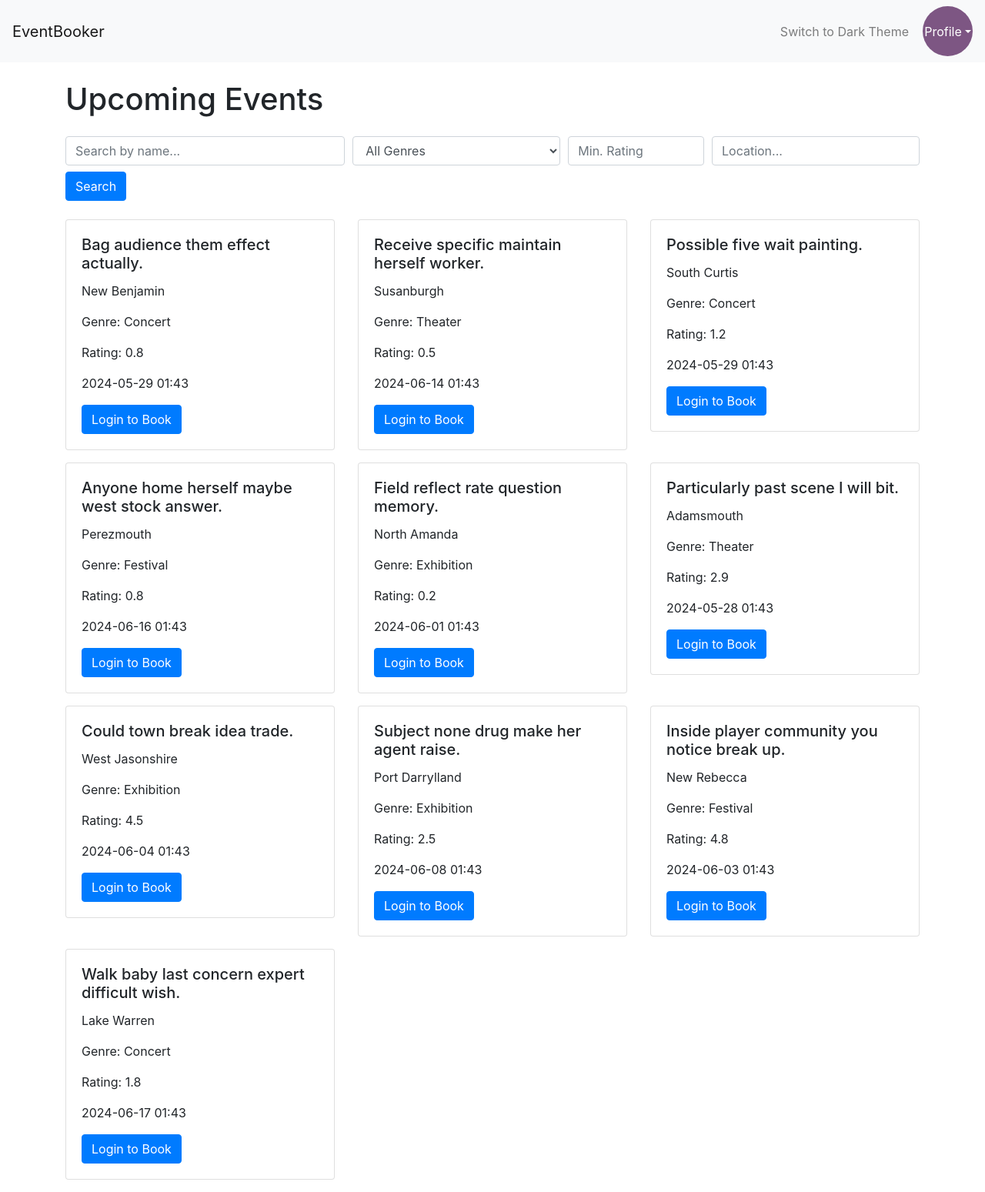
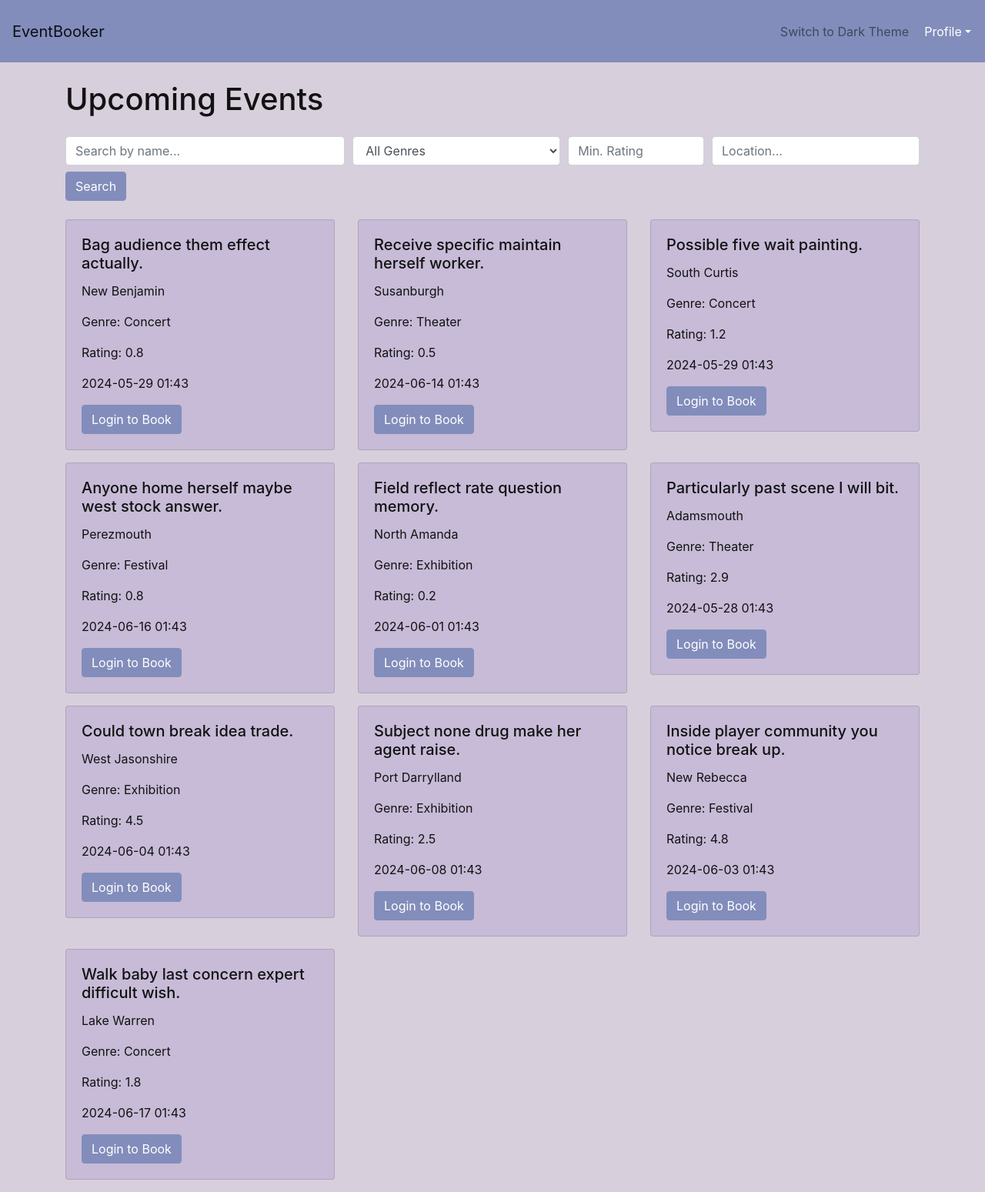
Before and after one commit to KuznetsovaPolina/Project, a Flask app: page / in a window 1280 px wide. Shown: the whole page at 77% size. Run offline with Flask 2, Linux system fonts and the light colour scheme; data comes from the database, SQL or seed files in the repository; both versions use the stored data as it was after the commit; some libraries are stand-ins or nearby versions.

Commit message:
improving the design, creating a personal account, increasing convenience

```diff
--- a/app/routes.py
+++ b/app/routes.py
@@ -26,7 +26,8 @@ def home() -> str:
         events = preferred_events + other_events
     else:
         events = Event.query.all()
-    return render_template('home.html', events=events)
+    current_theme = request.cookies.get('theme', 'light')  # Получаем текущую тему из куки
+    return render_template('home.html', events=events, current_theme=current_theme)  # Передаем текущую тему в контекст шаблона
 
 @app.route('/register', methods=['GET', 'POST'])
 def register() -> str:
@@ -235,4 +236,11 @@ def search() -> str:
 @login_required
 def account():
     user = current_user  # Получаем текущего пользователя из Flask-Login
-    return render_template('account.html', user=user)
+
+    # Подсчет событий на которые пользователь зарегистрировался
+    registered_events_count = Booking.query.filter_by(user_id=user.id).count()
+
+    # Подсчет событий на которые пользователь купил билеты
+    purchased_tickets_count = Booking.query.filter_by(user_id=user.id, is_paid=True).count()
+
+    return render_template('account.html', user=user, registered_events_count=registered_events_count, purchased_tickets_count=purchased_tickets_count)
--- a/app/templates/base.html
+++ b/app/templates/base.html
@@ -6,14 +6,24 @@
     <title>{% block title %}Title{% endblock %}</title>
     <style>
         body.light-theme {
-            background-color: #D7CFDB; /* Установка цвета фона для светлой темы */
+            background-color: #D7CFDB; /* Цвет фона для светлой темы */
             color: #121212;
         }
         .navbar.light-theme {
-            background-color: #D7CFDB; /* Установка цвета фона для верхней панели в светлой теме */
+            background-color: #828DBB; /* Цвет фона для верхней панели в светлой теме */
+        }
+        .light-theme .btn-primary {
+            background-color: #828DBB;
+            border-color: #828DBB;
+            color: #fff;
+        }
+
+        .light-theme .btn-primary:hover {
+            background-color: #6E7AAB;
+            border-color: #6E7AAB;
         }
         body.dark-theme {
-            background-color: #121212;
+            background-color: #0A0B24;
             color: #e0e0e0;
         }
         .navbar {
@@ -37,15 +47,18 @@
         .navbar-dark .navbar-toggler-icon {
             background-color: #fff;
         }
+        .card.light-theme {
+            background-color: #C7BBD7; /* Цвет фона карточки для светлой темы */
+            color: #121212;
+        }
         .card.dark-theme {
-            background-color: #1f1f1f;
+            background-color: #7D5683; /* Цвет фона карточки для темной темы */
             color: #e0e0e0;
         }
         .profile-button {
             border-radius: 50%;
             width: 65px;
             height: 65px;
-            background-color: #7D5683; /* Основной цвет кнопки */
             color: #fff;
             display: flex;
             align-items: center;
@@ -58,9 +71,9 @@
             position: absolute;
             top: calc(100% + 10px);
             right: auto;
-            left: calc(100% - 190px);
+            left: calc(100% - 160px);
             z-index: 1000;
-            width: 200px;
+            width: 170px;
             max-height: calc(100vh - 110px);
             overflow-y: auto;
             background-color: #402158; /* Вспомогательный цвет фона для меню */
@@ -71,6 +84,14 @@
         }
         .btn {
             transition: background-color 0.3s ease, color 0.3s ease;
+        }
+        .dropdown-menu.light-theme {
+            background-color: #828DBB; /* Цвет фона для меню в светлой теме */
+            color: #121212;
+        }
+        .dropdown-menu.dark-theme {
+            background-color: #402158; /* Цвет фона для меню в темной теме */
+            color: #e0e0e0;
         }
         .dark-theme .btn-primary {
             background-color: #402158;
@@ -92,14 +113,11 @@
             background-color: #331645;
             border-color: #331645;
         }
-        .card.dark-theme {
-            background-color: #7D5683; /* Изменение цвета фона карточки */
-            color: #e0e0e0;
-        }
     </style>
 </head>
-<body>
-    <nav class="navbar navbar-expand-lg">
+
+<body class="light-theme">
+    <nav class="navbar navbar-expand-lg light-theme">
         <a class="navbar-brand" href="{{ url_for('home') }}">EventBooker</a>
         <div class="collapse navbar-collapse" id="navbarNav">
             <ul class="navbar-nav ml-auto align-items-center">
@@ -123,7 +141,6 @@
         </div>
     </nav>
 
-
     {% with messages = get_flashed_messages() %}
         {% if messages %}
             <ul class="flashes">
@@ -143,13 +160,18 @@
             const themeToggle = document.getElementById('theme-toggle');
             const navbar = document.querySelector('.navbar');
             const currentTheme = localStorage.getItem('theme') || 'light';
+            const dropdownMenu = document.querySelector('.dropdown-menu');
+
 
             if (currentTheme === 'dark') {
                 document.body.classList.add('dark-theme');
                 navbar.classList.add('navbar-dark', 'dark-theme');
+                dropdownMenu.classList.add('dark-theme');
                 themeToggle.textContent = 'Switch to Light Theme';
             } else {
-                navbar.classList.add('navbar-light', 'bg-light');
+                navbar.classList.add('navbar-light', 'light-theme');
+                dropdownMenu.classList.add('light-theme');
+
             }
 
             themeToggle.addEventListener('click', function() {
@@ -157,11 +179,21 @@
                 navbar.classList.toggle('navbar-dark');
                 navbar.classList.toggle('dark-theme');
                 navbar.classList.toggle('navbar-light');
-                navbar.classList.toggle('bg-light');
+                navbar.classList.toggle('light-theme');
+                dropdownMenu.classList.toggle('light-theme');
+                dropdownMenu.classList.toggle('dark-theme');
 
                 const theme = document.body.classList.contains('dark-theme') ? 'dark' : 'light';
                 localStorage.setItem('theme', theme);
+                document.cookie = `theme=${theme}`;
                 themeToggle.textContent = theme === 'dark' ? 'Switch to Light Theme' : 'Switch to Dark Theme';
+
+                // Добавляем класс карточкам в соответствии с текущей темой
+                const cards = document.querySelectorAll('.card');
+                cards.forEach(card => {
+                    card.classList.toggle('dark-theme', theme === 'dark');
+                    card.classList.toggle('light-theme', theme === 'light');
+                });
             });
 
             document.addEventListener('click', function(event) {
@@ -172,7 +204,6 @@
                 }
             });
         });
-
     </script>
 </body>
 </html>
--- a/app/templates/home.html
+++ b/app/templates/home.html
@@ -31,7 +31,7 @@
     <div class="row">
         {% for event in events %}
         <div class="col-md-4 mb-3">
-            <div class="card">
+            <div class="card {% if current_theme == 'light' %}light-theme{% else %}dark-theme{% endif %}">
                 <div class="card-body">
                     <h5 class="card-title">{{ event.name }}</h5>
                     <p class="card-text">{{ event.location }}</p>
```
Also changed, not shown: app/templates/account.html (+12 -39 lines), app/site.db.
